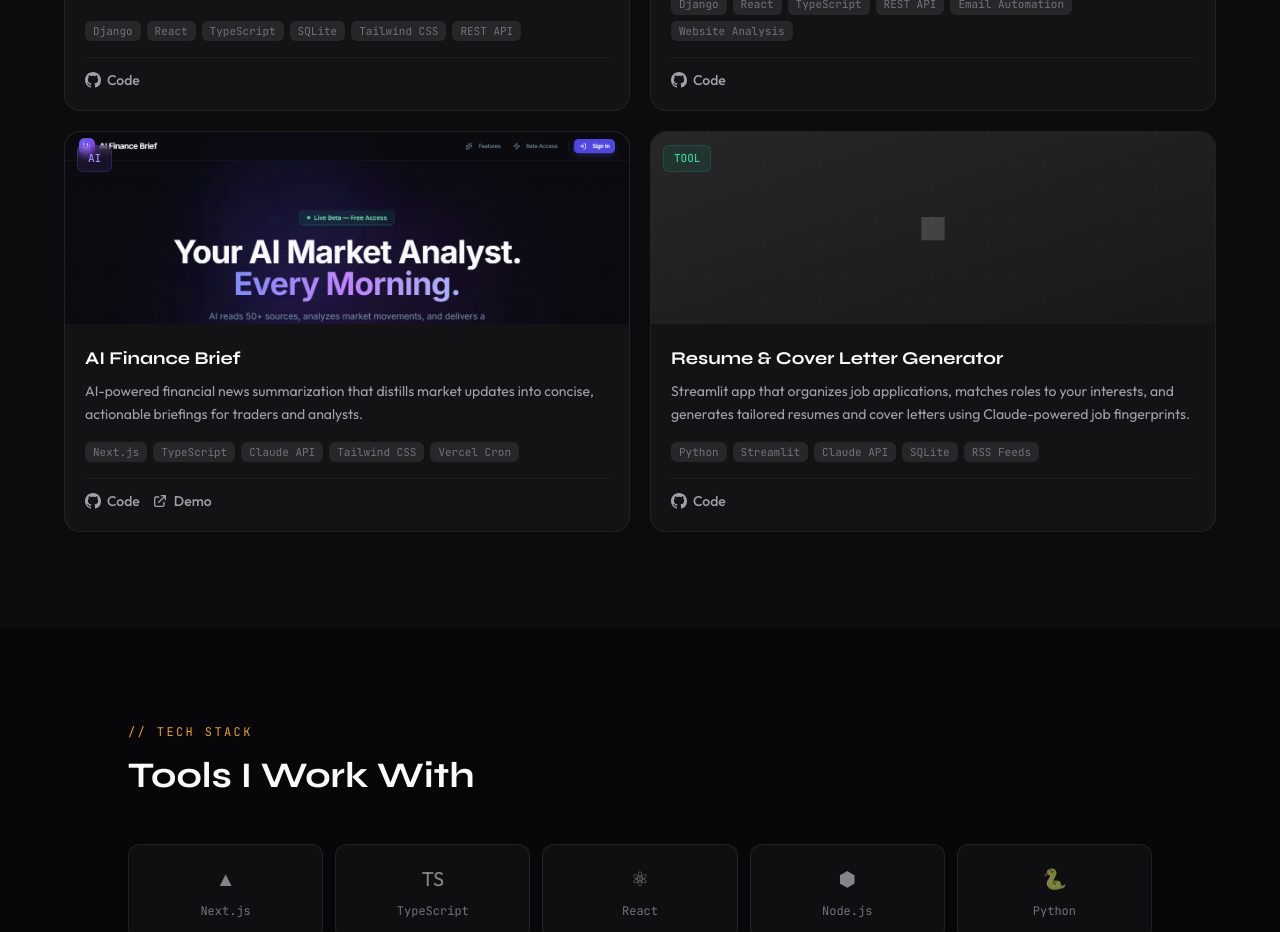
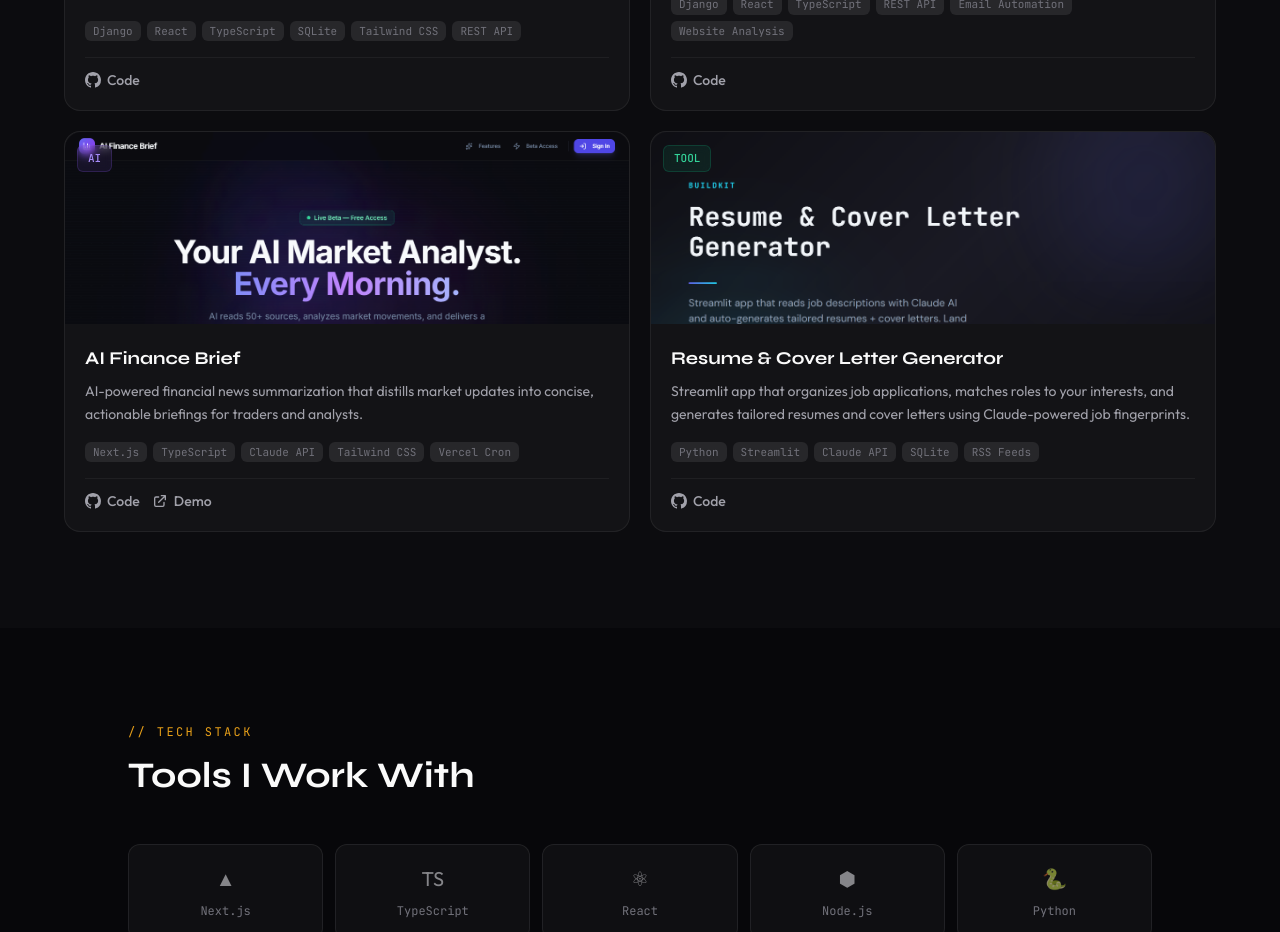
Before and after one commit to kjhholt-alt/portfolio, a Next.js app: page / in a window 1280 px wide. Shown: the part 1800-2732 px from the top of the page. Built offline with nearby package versions, Linux system fonts and the light colour scheme.

Commit message:
Add resume app screenshot

```diff
--- a/src/data/projects.ts
+++ b/src/data/projects.ts
@@ -56,6 +56,7 @@ export const projects: Project[] = [
     category: "tool",
     featured: true,
     github: "https://github.com/kjhholt-alt/job-applications",
+    image: "/images/project-resume-cover-letter.png",
   },
   {
     id: "ai-chess-coach",
```
Also changed, not shown: public/images/project-resume-cover-letter.png (added).
